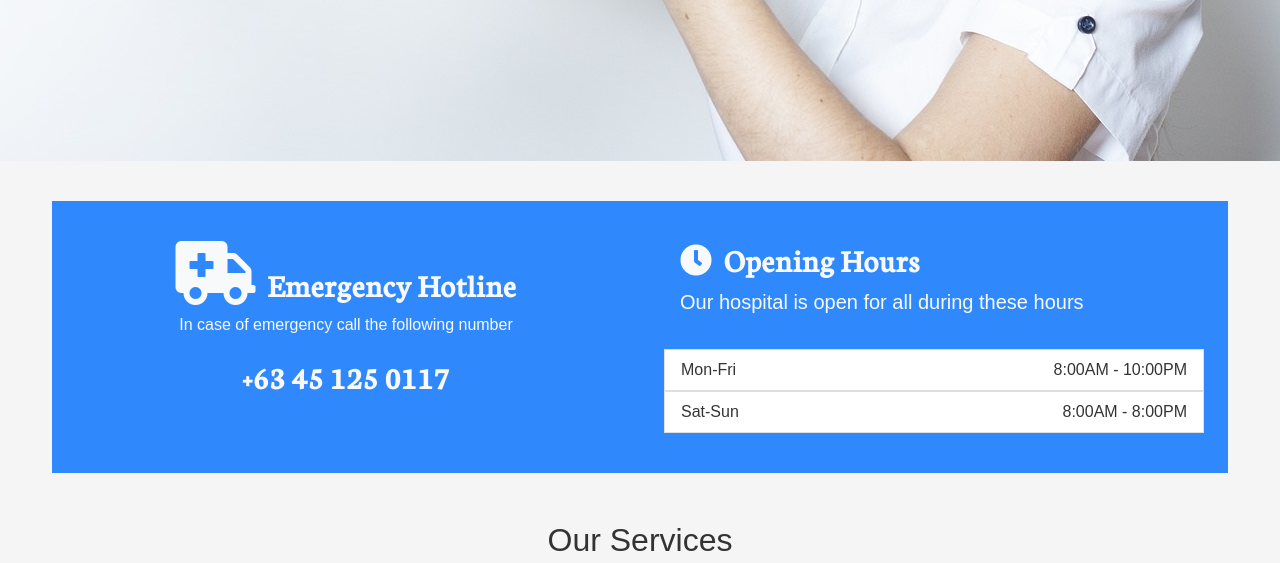
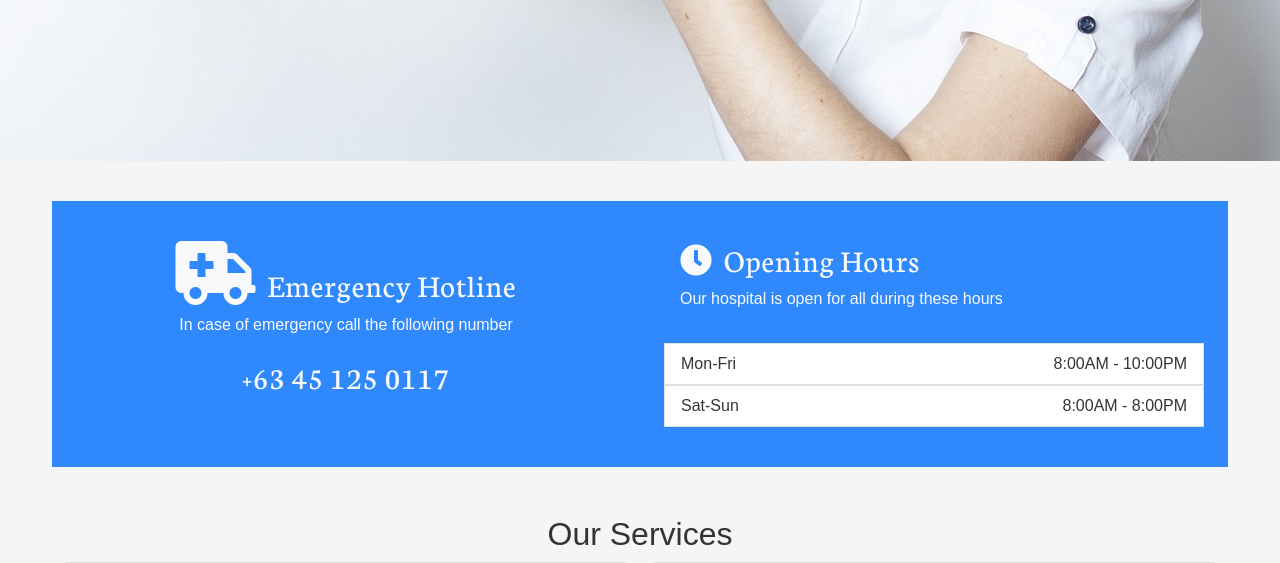
Before and after one commit to AApalafox/CS301-PCSS, a PHP site: page / in a window 1280 px wide. Shown: the part 871-1434 px from the top of the page. Run offline with PHP 8.4, Linux system fonts and the light colour scheme; some libraries are stand-ins or nearby versions; some web fonts are replaced.

Commit message:
Update schedule.php

```diff
--- a/components/schedule.php
+++ b/components/schedule.php
@@ -3,22 +3,22 @@
 
 	<div class="bg-primary col p-4">
 		<div class="card-body p-3 text-center">
-			<h5 class="brand text-light">
+			<h5 class="brand text-light fw-normal">
 				<i class="fas fa-ambulance fa-2x text-light"></i>
 				Emergency Hotline
 			</h5>
 			<p class="text-light">In case of emergency call the following number</p>
-			<p class="brand text-light">+63 45 125 0117</p>
+			<p class="brand text-light fw-normal">+63 45 125 0117</p>
 		</div>
 	</div>
 
 	<div class="bg-primary col p-4">
 		<div class="card-body">
-			<h5 class="brand text-light">
+			<h5 class="brand text-light fw-normal">
 				<i class="fas fa-clock fa-1x text-light"></i>
 				Opening Hours
 			</h5>
-			<p class="caption-body text-light">Our hospital is open for all during these hours</p>
+			<p class="text-light">Our hospital is open for all during these hours</p>
 		</div>
 		<ul class="list-group list-group-flush mb-3">
 			<a href="#">
```
